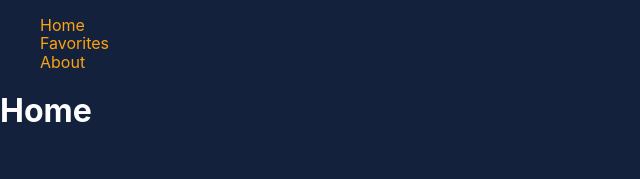
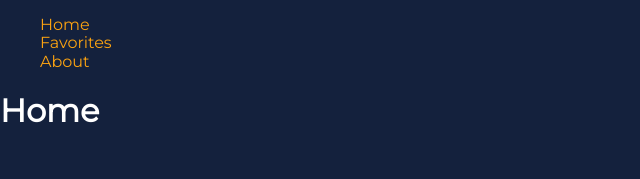
Before and after one commit to allisonLMT/cinemaFile-Movie-Database, a React (Create React App) app: page / in a window 1280 px wide. Shown: the top 179 px of the page, without its empty margins (0-640 px from the left). Built offline with nearby package versions, Linux system fonts and the light colour scheme.

Commit message:
added a css module for nav

```diff
--- a/public/index.html
+++ b/public/index.html
@@ -2,14 +2,12 @@
 <html lang="en">
   <head>
     <meta charset="utf-8" />
-    <link rel="icon" href="%PUBLIC_URL%/favicon.ico" />
     <meta name="viewport" content="width=device-width, initial-scale=1" />
-    <meta name="theme-color" content="#000000" />
-    <meta
-      name="description"
-      content="Web site created using create-react-app"
-    />
     <link rel="apple-touch-icon" href="%PUBLIC_URL%/logo192.png" />
+    <!-- Google Fonts -->
+    <link rel="preconnect" href="https://fonts.googleapis.com">
+    <link rel="preconnect" href="https://fonts.gstatic.com" crossorigin>
+    <link href="https://fonts.googleapis.com/css2?family=Montserrat&display=swap" rel="stylesheet">
     <!--
       manifest.json provides metadata used when your web app is installed on a
       user's mobile device or desktop. See https://developers.google.com/web/fundamentals/web-app-manifest/
--- a/src/Navigation.js
+++ b/src/Navigation.js
@@ -1,14 +1,15 @@
 import React from 'react';
 import { NavLink } from 'react-router-dom';
+import styles from './styles/nav.module.css';
 
 
 function Nav () {
     return (
         <nav>
             <ul>
-                <li><NavLink to="/" exact className="nav-link">Home</NavLink></li>
-                <li><NavLink to="/favorites" className="nav-link">Favorites</NavLink></li>
-                <li><NavLink to="/about" className="nav-link">About</NavLink></li>
+                <li><NavLink to="/" exact className={styles.navLink}>Home</NavLink></li>
+                <li><NavLink to="/favorites" className={styles.navLink}>Favorites</NavLink></li>
+                <li><NavLink to="/about" className={styles.navLink}>About</NavLink></li>
             </ul>
         </nav>
     );
--- a/src/styles/index.css
+++ b/src/styles/index.css
@@ -4,32 +4,8 @@ body {
   background-color: #14213D;
   color: white;
 
+  font-family: 'Montserrat', sans-serif;
 
-  font-family: -apple-system, BlinkMacSystemFont, 'Segoe UI', 'Roboto', 'Oxygen',
-    'Ubuntu', 'Cantarell', 'Fira Sans', 'Droid Sans', 'Helvetica Neue',
-    sans-serif;
   -webkit-font-smoothing: antialiased;
   -moz-osx-font-smoothing: grayscale;
 }
-
-nav {
-  color: #FCA311;
-
-}
-
-ul {
-  list-style-type: none;
-}
-
-.nav-link,
-.nav-link:visited {
-  color: #FCA311;
-  text-decoration: none;
-}
-
-.nav-link:focus,
-.nav-link:hover,
-.nav-link:active {
-  color: #FCA311;
-  text-decoration: underline;
-}
--- /dev/null
+++ b/src/styles/nav.module.css
@@ -0,0 +1,21 @@
+nav {
+    color: #FCA311;
+  }
+
+  ul {
+    list-style-type: none;
+
+  }
+
+  .navLink,
+  .navLink:visited {
+    color: #FCA311;
+    text-decoration: none;
+  }
+
+  .navLink:focus,
+  .navLink:hover,
+  .navLink:active {
+    color: #FCA311;
+    text-decoration: underline;
+  }
```
